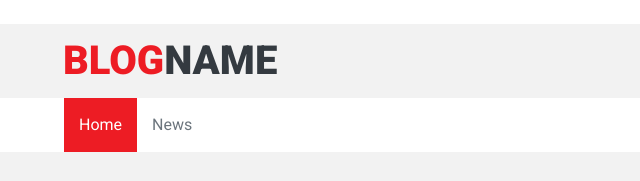
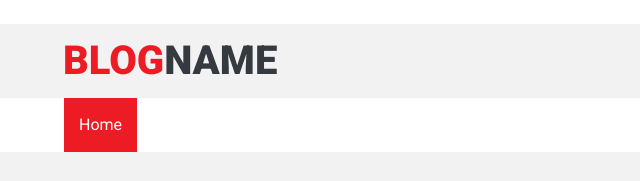
Before and after one commit to btruj/Upwork-blog, a plain HTML site: page index.html in a window 1280 px wide. Shown: the top 181 px of the page, 0-640 px from the left. Drawn offline with nearby package versions, Linux system fonts and the light colour scheme.

Commit message:
Update index.html

```diff
--- a/index.html
+++ b/index.html
@@ -69,10 +69,7 @@
             <div class="collapse navbar-collapse justify-content-between px-0 px-lg-3" id="navbarCollapse">
                 <div class="navbar-nav mr-auto py-0">
                     <a href="index.html" class="nav-item nav-link active">Home</a>
-
-                    <a href="single.html" class="nav-item nav-link"> News</a>
-
-                    </div>
+                     </div>
                     <a href="contact.html" class="nav-item nav-link">Contact</a>
                 </div>
                 <div class="input-group ml-auto" style="width: 100%; max-width: 300px;">
```
